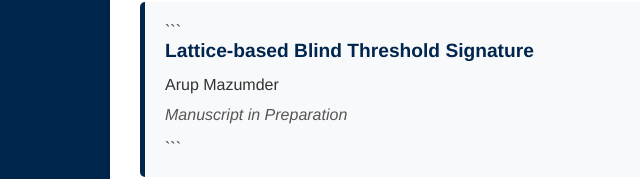
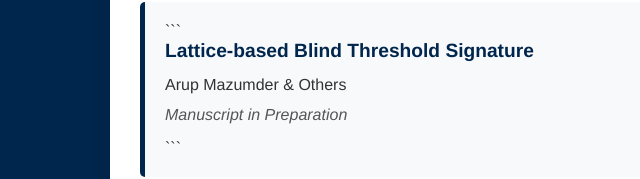
Before and after one commit to Arupmazumder/arupmazumder.github.io, a plain HTML site: page publications.html in a window 1280 px wide. Shown: the part 641-820 px from the top of the page, 0-640 px from the left. Drawn offline with Linux system fonts and the light colour scheme.

Commit message:
Update publications.html

```diff
--- a/publications.html
+++ b/publications.html
@@ -184,7 +184,7 @@ footer {
 </div>
 
 <div class="authors">
-    Arup Mazumder
+    Arup Mazumder & Others
 </div>
 
 <div class="venue">
```
